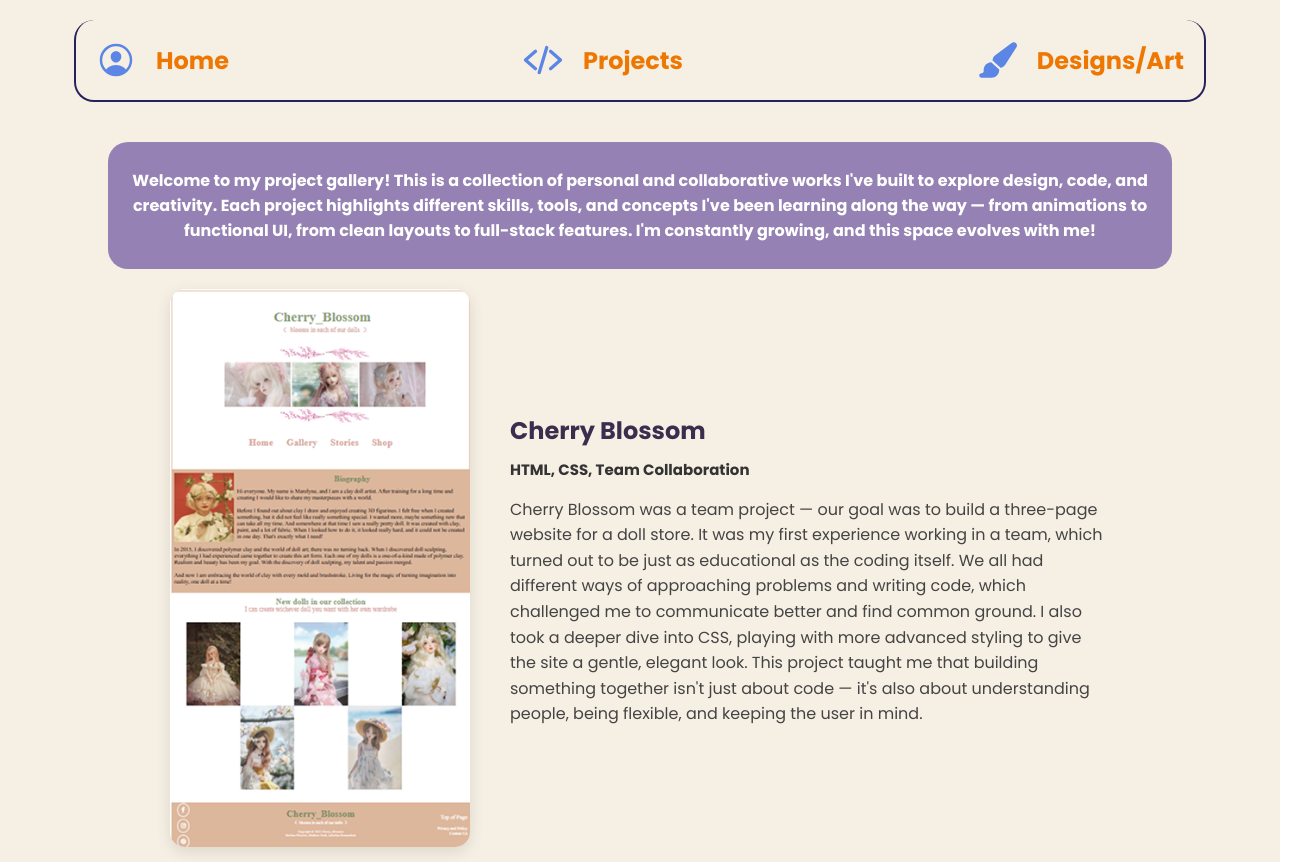
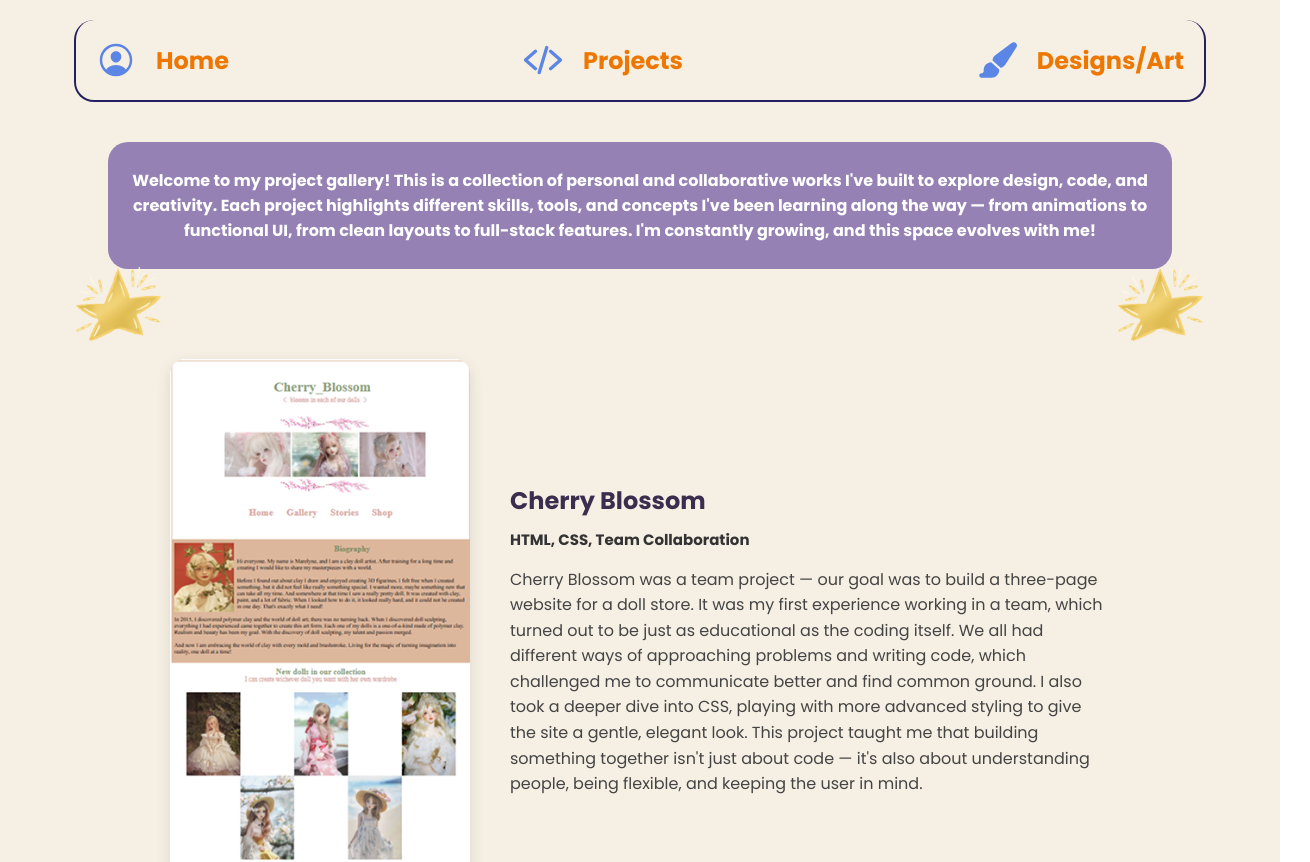
Before and after one commit to angellisha/portfolio_a_r, a React (Create React App) app: page /projects in a window 1280 px wide. Shown: the top 862 px of the page, 1310 px wide, since content can reach past the window. Built offline with nearby package versions, Linux system fonts and the light colour scheme.

Commit message:
Designed carusel to showcase the designs and art

```diff
--- a/src/App.css
+++ b/src/App.css
@@ -1,3 +1,6 @@
 .mainContainer {
+  margin: 0;
+  padding: 0;
+  overflow-x: hidden;
   font-family: 'Poppins', sans-serif;
 }
--- a/src/Assets/Styles/DesignsArt.css
+++ b/src/Assets/Styles/DesignsArt.css
@@ -1,12 +1,13 @@
-.projects-page {
+.designs-art-page {
     display: flex;
     flex-direction: column;
     align-items: center;
     justify-content: center;
-    gap: 20px;
+    height: auto;
     background-color: #F6EFE3;
   }
-  .project-intro {
+
+  .designart-intro {
     max-width: 80%;
     padding: 10px 20px;;
     text-align: center;
@@ -16,3 +17,85 @@
     background-color: #9581B4;
     border-radius: 20px;
   }
+
+  .floating-icons {
+    display: flex;
+    justify-content: space-between;
+    margin-top: -30px;
+    margin-bottom: -20px;
+    width: 90%;
+    height: auto;
+  }
+    .floating-star-left {
+        width: 110px;
+        height: auto;
+    }
+    .floating-star-right {
+        width: 110px;
+        height: auto;
+    }
+
+  .carousel-section {
+    margin: 40px auto;
+    max-width: 90%;
+    text-align: center;
+    width: 90%;
+  }
+
+  .carousel-container {
+    display: flex;
+    align-items: center;
+    justify-content: center;
+    max-width: 80%;
+    width: 100%;
+    overflow: hidden;
+  }
+
+  .carousel-track {
+    display: flex;
+    overflow-x: auto;
+    scroll-behavior: smooth;
+    scrollbar-width: none;
+    -ms-overflow-style: none;
+    gap: 12px;
+    scroll-snap-type: x mandatory;
+    padding: 10px 0px;
+    max-width: 100%;
+    box-sizing: border-box;
+}
+
+  .carousel-image {
+    max-height: 300px;
+    height: auto;
+    width: auto;
+    flex-shrink: 0;
+    scroll-snap-align: center;
+    border-radius: 10px;
+    box-shadow: 0 4px 10px rgba(0, 0, 0, 0.15);
+    transition: transform 0.3s ease;
+  }
+
+  .carousel-title {
+    font-size: 1.8rem;
+    margin-bottom: 1rem;
+    font-weight: 600;
+  }
+
+  .carousel-btn {
+    background-color: #ffffff;
+    border: 2px solid #888;
+    border-radius: 50%;
+    font-size: 1.5rem;
+    padding: 5px 10px;
+    cursor: pointer;
+    transition: 0.3s ease;
+    margin: 0 10px;
+  }
+
+  .carousel-btn:hover {
+    background-color: #eee;
+  }
+
+  .carousel-track::-webkit-scrollbar {
+    display: none;
+  }
--- a/src/Assets/Styles/Header.css
+++ b/src/Assets/Styles/Header.css
@@ -24,6 +24,10 @@
     font-weight: bold;
     font-size: 24px;
 }
+a:hover {
+    color: #5B86E5;
+    transition: 0.3s;
+}
 
 .icon-header {
     width: 40px;
--- a/src/Assets/Styles/Projects.css
+++ b/src/Assets/Styles/Projects.css
@@ -16,6 +16,23 @@
     background-color: #9581B4;
     border-radius: 20px;
   }
+
+  .floating-icons {
+    display: flex;
+    justify-content: space-between;
+    margin-top: -30px;
+    margin-bottom: -20px;
+    width: 90%;
+    height: auto;
+  }
+    .floating-star-left {
+        width: 110px;
+        height: auto;
+    }
+    .floating-star-right {
+        width: 110px;
+        height: auto;
+    }
 
   .projects-container {
     display: flex;
--- a/src/Components/Footer.tsx
+++ b/src/Components/Footer.tsx
@@ -24,8 +24,8 @@
             <div className="footer-right">
               <p>
                 <IoIosLink /> LinkedIn:{" "}
-                <a href="https://github.com/AnhelinaRom" target="_blank" rel="noopener noreferrer">
-                  https://github.com/AnhelinaRom
+                <a href="https://www.linkedin.com/in/anhelina-romanchuk-24b9412a8/" target="_blank" rel="noopener noreferrer">
+                    https://www.linkedin.com/in/anhelina-romanchuk-24b9412a8/
                 </a>
               </p>
               <p>
--- a/src/Pages/DesignsArt.tsx
+++ b/src/Pages/DesignsArt.tsx
@@ -1,19 +1,103 @@
-import React from 'react';
+import React, { useRef, useState, useEffect } from 'react';
 import '../Assets/Styles/DesignsArt.css';
 
 import Header from '../Components/Header';
 import Footer from '../Components/Footer';
 
-import CherryBlossom from '../Assets/Images/Cherry_Blossom.png';
+import Star from '../Assets/Images/star.png';
+import FloatingIcon from '../Components/FloatingIcons';
 
-const Projects: React.FC = () => {
+// Images – Designs
+import Banner from '../Assets/Images/designs/Banner.png';
+import Checkout from '../Assets/Images/designs/Check_out.png';
+import ShopingCart from '../Assets/Images/designs/Shoping_cart.png';
+import FloraBanner from '../Assets/Images/designs/Flora_website_banner.png';
+import Login from '../Assets/Images/designs/Login.png';
+import Register from '../Assets/Images/designs/Register.png';
+import OrderPage from '../Assets/Images/designs/Order_page.png';
+import TodoList from '../Assets/Images/designs/todolist.png';
+import Post from '../Assets/Images/designs/Post_coment_section_include.png';
+import PostUp from '../Assets/Images/designs/Posts_phone_nav_up.png';
+import PostDown from '../Assets/Images/designs/Posts_phone_nav_down.png';
+
+// Images – Art
+import CharacterHair from '../Assets/Images/art/Character_hair.jpg';
+import Character from '../Assets/Images/art/character.jpg';
+import CharacterDesign from '../Assets/Images/art/character_design.png';
+import EveningCity from '../Assets/Images/art/evening_city.jpg';
+import SnowyMountains from '../Assets/Images/art/snowy_mountains.jpg';
+import MiniDetails from '../Assets/Images/art/mini_details_1page.png';
+import ChibiMe from '../Assets/Images/art/chibi_me_pack.png';
+
+const DesignsArt: React.FC = () => {
+  const designImages = [Banner, Checkout, ShopingCart, FloraBanner, Login, Register, OrderPage, TodoList, Post, PostUp, PostDown];
+  const artImages = [CharacterHair, Character, CharacterDesign, EveningCity, SnowyMountains, MiniDetails, ChibiMe];
+
+  const designRefs = useRef<(HTMLImageElement | null)[]>([]);
+  const artRefs = useRef<(HTMLImageElement | null)[]>([]);
+
+  const [designIndex, setDesignIndex] = useState(0);
+  const [artIndex, setArtIndex] = useState(0);
+
+  useEffect(() => {
+    designRefs.current[designIndex]?.scrollIntoView({ behavior: 'smooth', inline: 'center', block: 'nearest' });
+  }, [designIndex]);
+
+  useEffect(() => {
+    artRefs.current[artIndex]?.scrollIntoView({ behavior: 'smooth', inline: 'center', block: 'nearest' });
+  }, [artIndex]);
+
   return (
-    <div className="projects-page">
+    <div className="designs-art-page">
       <Header />
-      <div className="project-intro">
+      <div className="designart-intro">
         <p>
-            Welcome to my project gallery! This is a collection of personal and collaborative works I've built to explore design, code, and creativity. Each project highlights different skills, tools, and concepts I've been learning along the way — from animations to functional UI, from clean layouts to full-stack features. I'm constantly growing, and this space evolves with me!
+            This is a collection of visual work — from UI designs I created during college to personal art pieces, both digital and on paper. Some were part of assignments, others were just fun experiments, but all of them helped me grow. Whether it's designing clean interfaces or sketching out characters, I love bringing ideas to life visually. It's a mix of creativity, curiosity, and a bit of chaos — and I'm excited to keep evolving from here!
         </p>
+      </div>
+      <div className="floating-icons">
+        <FloatingIcon src={Star} className="floating-star-left" />
+        <FloatingIcon src={Star} className="floating-star-right" />
+      </div>
+
+      <h2 className="carousel-heading">Designs</h2>
+
+      <div className="carousel-container">
+        <button className='carousel-btn' onClick={() => setDesignIndex((designIndex - 1 + designImages.length) % designImages.length)}>&lt;</button>
+        <div className="carousel-track">
+          {designImages.map((src, i) => (
+            <img
+              key={i}
+              ref={(el) => {
+                designRefs.current[i] = el;
+              }}
+              src={src}
+              alt={`design-${i}`}
+              className="carousel-image"
+            />
+          ))}
+        </div>
+        <button className='carousel-btn' onClick={() => setDesignIndex((designIndex + 1) % designImages.length)}>&gt;</button>
+      </div>
+
+      <h2 className="carousel-heading">Art</h2>
+
+      <div className="carousel-container">
+        <button className='carousel-btn' onClick={() => setArtIndex((artIndex - 1 + artImages.length) % artImages.length)}>&lt;</button>
+        <div className="carousel-track">
+          {artImages.map((src, i) => (
+            <img
+              key={i}
+              ref={(el) => {
+                artRefs.current[i] = el;
+              }}
+              src={src}
+              alt={`art-${i}`}
+              className="carousel-image"
+            />
+          ))}
+        </div>
+        <button className='carousel-btn' onClick={() => setArtIndex((artIndex + 1) % artImages.length)}>&gt;</button>
       </div>
 
       <Footer />
@@ -21,4 +105,4 @@
   );
 };
 
-export default Projects;
+export default DesignsArt;
--- a/src/Pages/Projects.tsx
+++ b/src/Pages/Projects.tsx
@@ -3,6 +3,9 @@
 
 import Header from '../Components/Header';
 import Footer from '../Components/Footer';
+
+import Star from '../Assets/Images/star.png';
+import FloatingIcon from '../Components/FloatingIcons';
 
 import CherryBlossom from '../Assets/Images/Cherry_Blossom.png';
 import GarysDiner from "../Assets/Images/Gary's_Blue_Diner.png";
@@ -65,6 +68,10 @@
             Welcome to my project gallery! This is a collection of personal and collaborative works I've built to explore design, code, and creativity. Each project highlights different skills, tools, and concepts I've been learning along the way — from animations to functional UI, from clean layouts to full-stack features. I'm constantly growing, and this space evolves with me!
         </p>
       </div>
+      <div className="floating-icons">
+        <FloatingIcon src={Star} className="floating-star-left" />
+        <FloatingIcon src={Star} className="floating-star-right" />
+      </div>
       <div className="projects-container">
         {projects.map((project, index) => (
           <div
```
